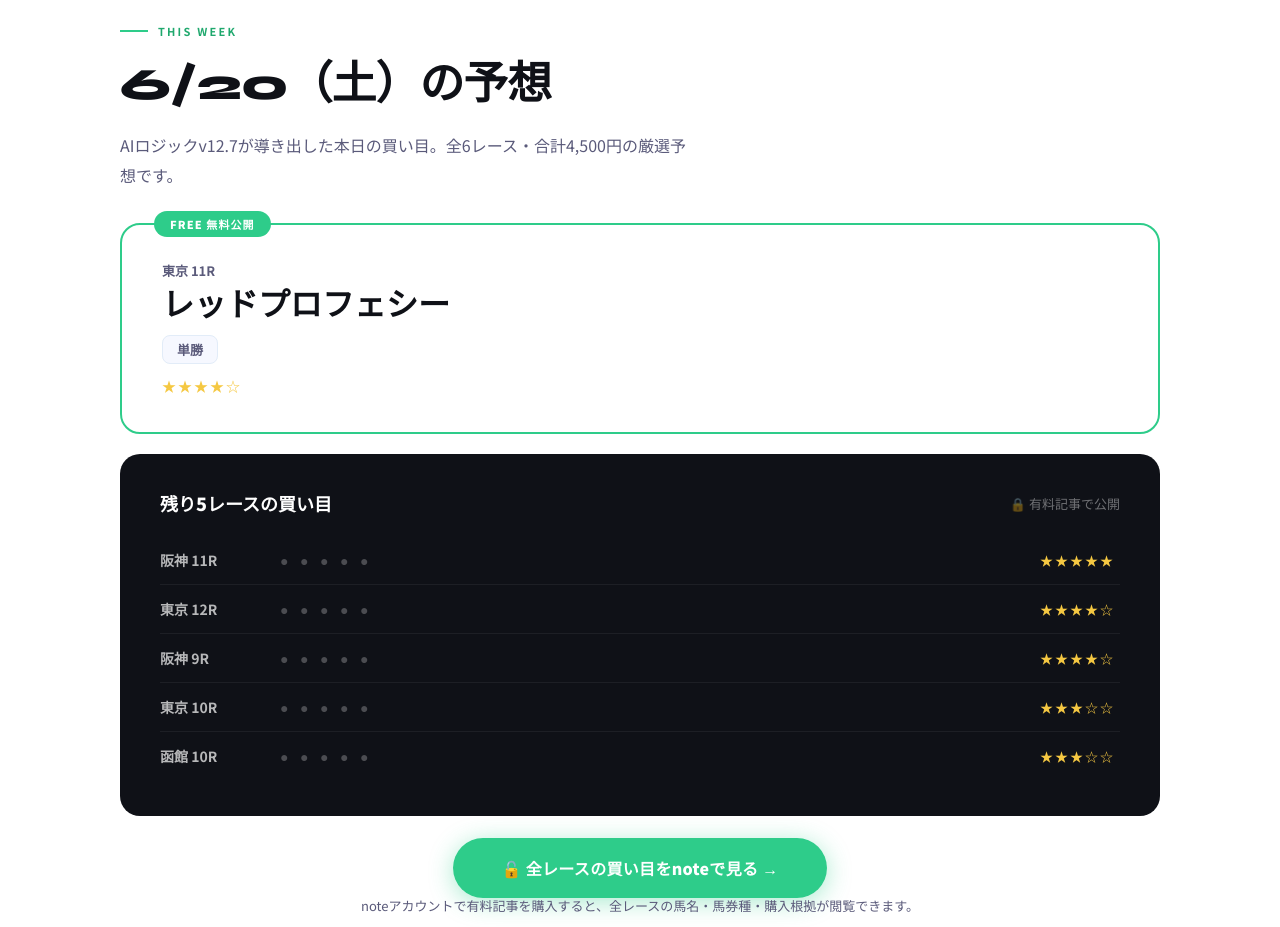
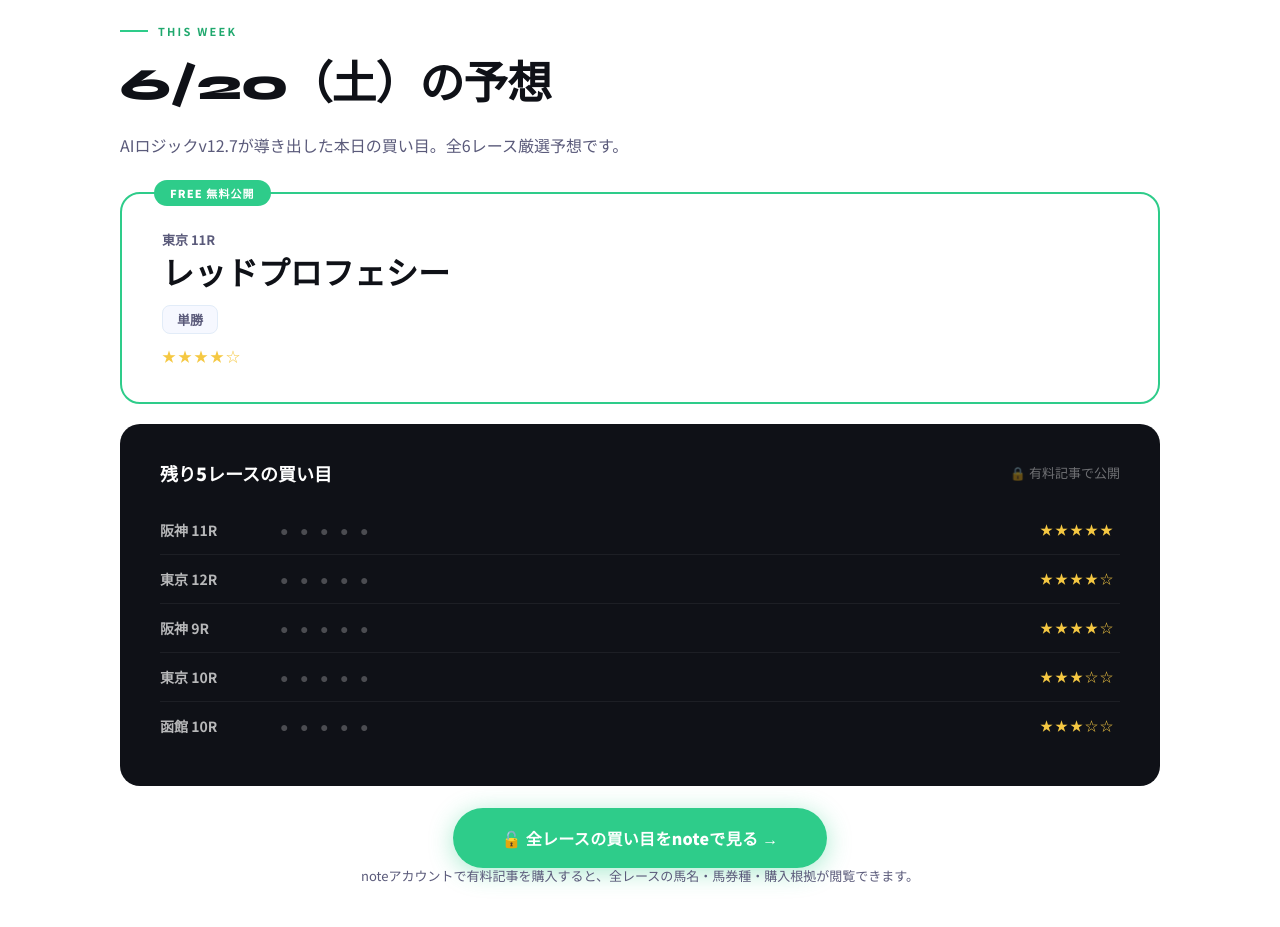
Before and after one commit to umaken-lab/umaken-lab.github.io, a plain HTML site: page index.html in a window 1280 px wide. Shown: the part 3420-4347 px from the top of the page. Drawn offline with Linux system fonts and the light colour scheme.

Commit message:
Update prediction description in index.html
Removed the total amount from the prediction description.

```diff
--- a/index.html
+++ b/index.html
@@ -805,7 +805,7 @@
     <div class="yoso-section" id="yoso">
       <div class="section-eyebrow">THIS WEEK</div>
       <h2 class="section-title">6/20（土）の予想</h2>
-      <p class="section-lead">AIロジックv12.7が導き出した本日の買い目。全6レース・合計4,500円の厳選予想です。</p>
+      <p class="section-lead">AIロジックv12.7が導き出した本日の買い目。全6レース厳選予想です。</p>
 
       <!-- 無料公開 -->
       <div class="free-pick">
```
